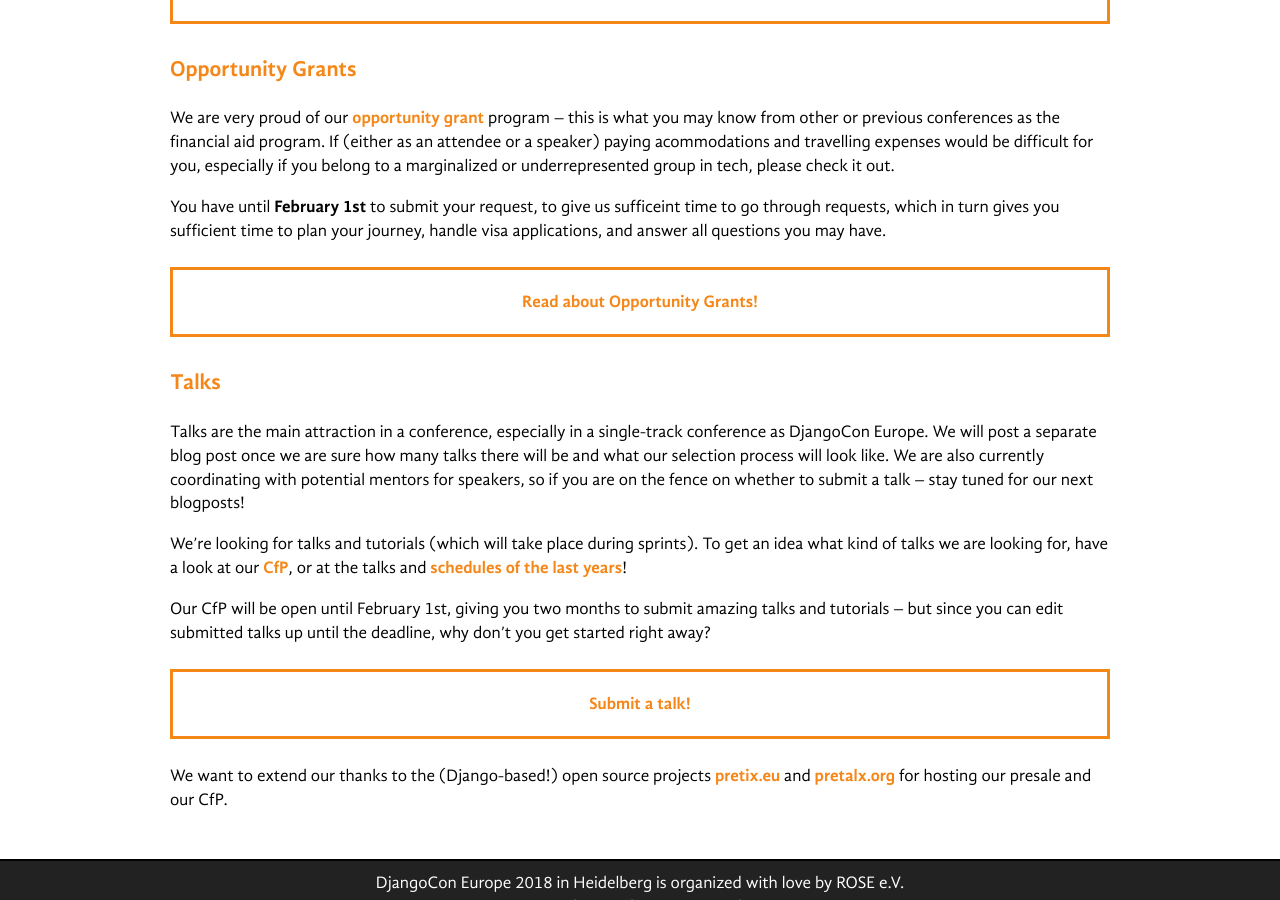
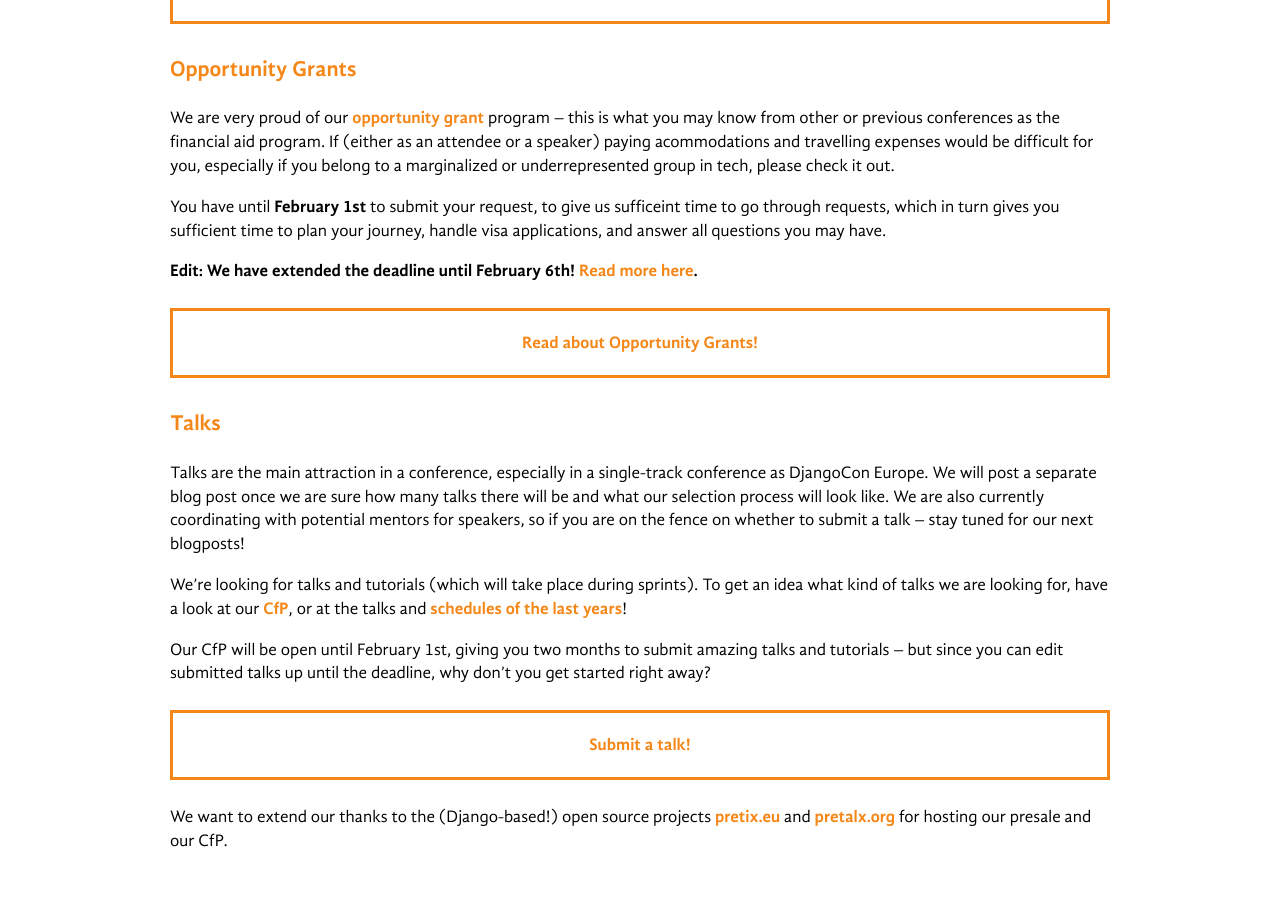
Before and after one commit to rixx/2018.djangocon.eu, a Jekyll site: the page built from _posts/2017-12-01-talks-and-tickets.md, in a window 1280 px wide and 900 px high, scrolled down 867 px. Built offline with Jekyll 4.4.1, drawn with Linux system fonts in a browser that asks for light colours.

Commit message:
Add note to original deadline announcement

```diff
--- a/_posts/2017-12-01-talks-and-tickets.md
+++ b/_posts/2017-12-01-talks-and-tickets.md
@@ -40,6 +40,8 @@ If (either as an attendee or a speaker) paying acommodations and travelling expe
 You have until **February 1st** to submit your request, to give us sufficeint time to go through requests, which in turn
 gives you sufficient time to plan your journey, handle visa applications, and answer all questions you may have.
 
+**Edit: We have extended the deadline until February 6th! [Read more here](https://2018.djangocon.eu/news/cfp-deadline-extension/).**
+
 <div class="information-buttons">
   <a class="information" href="/grants">
     Read about Opportunity Grants!
```
